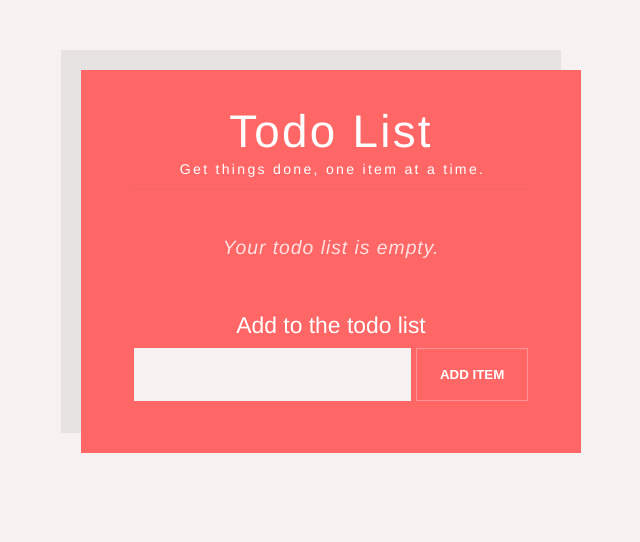
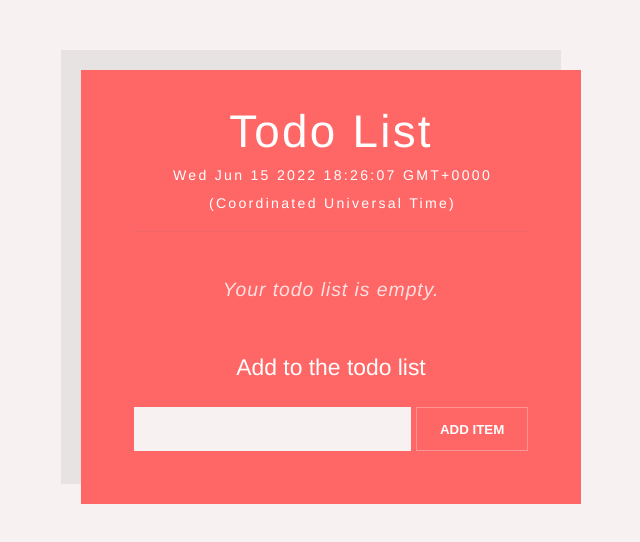
Before and after one commit to engy-emad/vue-todo-list, a Vue app: page / in a window 1280 px wide. Shown: the top 542 px of the page, without its empty margins (309-949 px from the left). Built offline with nearby package versions, Linux system fonts and the light colour scheme.

Commit message:
add time

```diff
--- a/src/components/TodoList.vue
+++ b/src/components/TodoList.vue
@@ -1,12 +1,18 @@
 <template>
+<!---------------------------- START MAIN -------------------------->
+
+<!---------------------------- START TODOLIST ---------------------->
+
     <main id="todolist">
 
-        <h1>Todo List <span>Get things done, one item at a time.</span></h1>
+        <h1>Todo List  <span>{{ tomorrow()}}</span></h1>
+
         <div class="items" v-if="items.length">
 
             <ul>
 
                 <li v-for="(item, index) in items" :key="index" :class="{'done' : item.done}">
+
                     <span class="label">{{item.title}}</span>
 
                     <div class="actions">
@@ -24,22 +30,27 @@
                     </div>
 
                 </li>
+
             </ul>
+
         </div>
 
         <p class="emptylist" v-else>Your todo list is empty.</p>
 
         <form @submit.prevent="addItem">
+
             <label for="newitem">Add to the todo list</label>
             <input type="text" name="newitem" id="newitem" v-model="itemTitle">
             <button type="submit">Add item</button>
+
         </form>
 
     </main>
-
+    <!----------------------------END MAIN -------------------------->
 </template>
 
 <script>
+
     const localKey = 'todos';
     export default {
         name: 'TodoList',
@@ -53,6 +64,11 @@
             }
         },
         methods: {
+              tomorrow() {
+                  const d = new Date()
+                  d.setDate(d.getDate() )
+                   return d
+  },
             addItem() {
                 if (!this.itemTitle) {
                     return;
@@ -100,13 +116,14 @@
     }
 
     html, body {
-        background: #f7f1f1;
+        background: var(--light-gray);
         font-size: 1.1rem;
         font-family: 'Quicksand', sans-serif;
         height: 100%;
     }
 
 :root{
+    --light-gray:#f7f1f1;
     --pink: #FF6666;
     --light-pink:#FF5E5E;
     --white:#fff;
@@ -123,7 +140,6 @@
         }
     }
 
-
 /* ================ STYLE TODOLIST ================*/
 
     #todolist {
@@ -136,7 +152,6 @@
     }
 
     #todolist h1 {
-        /*text-align:center;*/
         font-weight: normal;
         font-size: 2.6rem;
         letter-spacing: 0.05em;
@@ -146,9 +161,9 @@
     #todolist h1 span {
         display: block;
         font-size: 0.8rem;
-        margin-bottom: 0.7rem;
+        line-height: 2;
         margin-left: 3px;
-        margin-top: 0.2rem;
+        margin-block: 0.2rem 0.8rem;
     }
 
     #todolist .emptylist {
@@ -230,7 +245,7 @@
     form input {
         flex-grow: 1;
         border: none;
-        background: #f7f1f1;
+        background: var(--light-gray);
         padding: 0 1.5em;
         font-size: initial;
     }
@@ -254,8 +269,8 @@
 
     form input,
     form button {
-        font-family: 'Quicksand', sans-serif;
-        height: 3rem;
+        margin-top: 1rem;
+        height: 2.5rem;
     }
 
     /* ================ END MAIN ================*/
```
